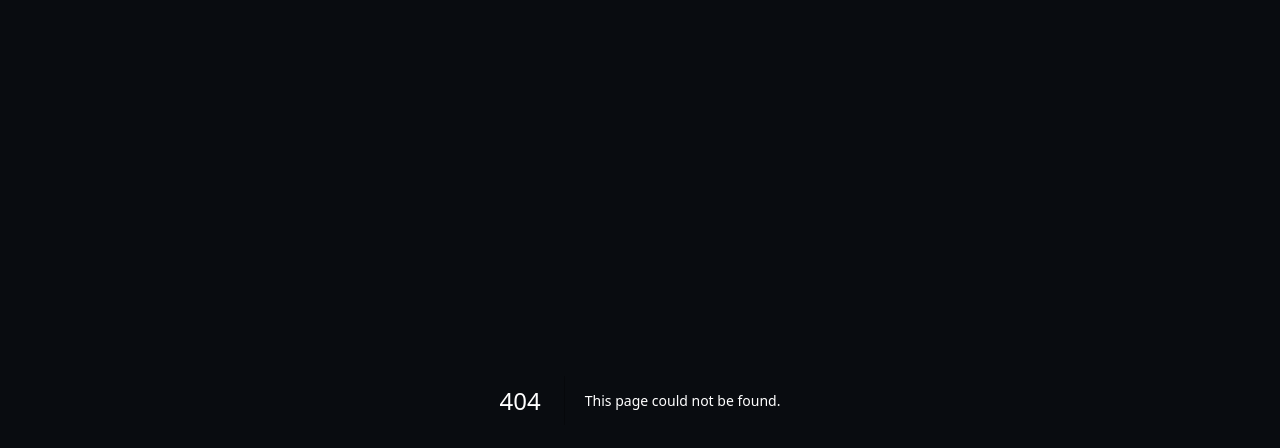
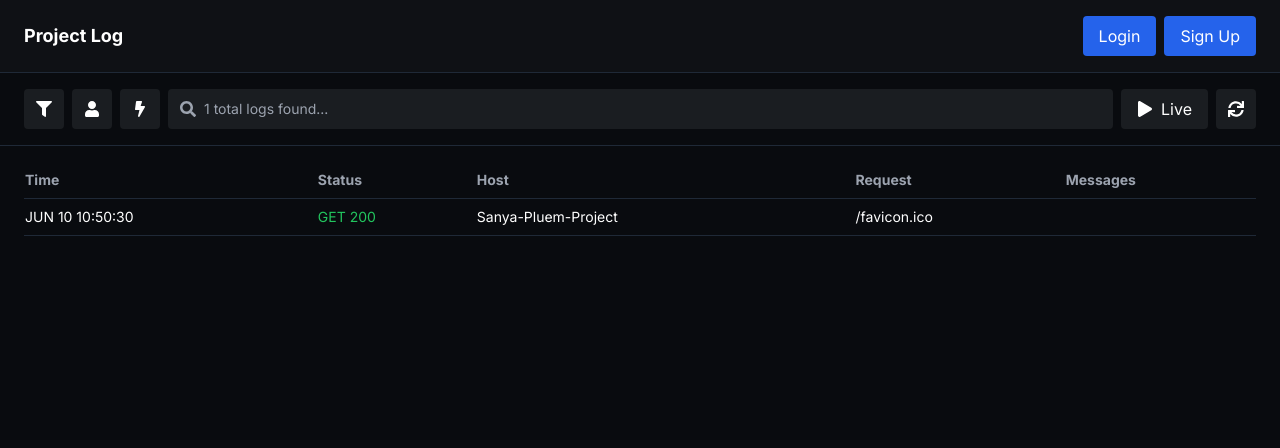
Before and after one commit to SaharatPankawn/project-final, a Next.js app: page /logs in a window 1280 px wide. Before the commit this address had no page. Shown: the top 448 px of the page. Built offline with nearby package versions, Linux system fonts and the light colour scheme.

Commit message:
add logs first build

```diff
--- /dev/null
+++ b/app/logs/page.tsx
@@ -0,0 +1,89 @@
+'use client'
+import React from 'react'
+import {
+  FaFilter,
+  FaUser,
+  FaBolt,
+  FaSearch,
+  FaSync,
+  FaPlay,
+} from 'react-icons/fa'
+import Navbar from '../../components/navbar'
+
+export default function ProjectLogPage() {
+  return (
+    <div className='min-h-screen bg-[#090B0F] text-white'>
+      {/* Navbar */}
+      <nav className='flex items-center justify-between border-b border-gray-800 bg-[#0f1115] px-6 py-4'>
+        <h1 className='text-lg font-semibold'>Project Log</h1>
+        <div className='flex gap-2'>
+          <button className='rounded bg-blue-600 px-4 py-2 hover:bg-blue-700'>
+            Login
+          </button>
+          <button className='rounded bg-blue-600 px-4 py-2 hover:bg-blue-700'>
+            Sign Up
+          </button>
+        </div>
+      </nav>
+
+      {/* Search bar & Controls */}
+      <div className='flex items-center gap-2 border-b border-gray-800 px-6 py-4'>
+        {/* Icon buttons */}
+        <button className='flex h-10 w-10 items-center justify-center rounded bg-[#1a1d21] hover:bg-[#25292d]'>
+          <FaFilter className='text-white' />
+        </button>
+        <button className='flex h-10 w-10 items-center justify-center rounded bg-[#1a1d21] hover:bg-[#25292d]'>
+          <FaUser className='text-white' />
+        </button>
+        <button className='flex h-10 w-10 items-center justify-center rounded bg-[#1a1d21] hover:bg-[#25292d]'>
+          <FaBolt className='text-white' />
+        </button>
+
+        {/* Search input */}
+        <div className='flex h-10 flex-1 items-center rounded bg-[#1a1d21] px-3'>
+          <FaSearch className='mr-2 text-gray-400' />
+          <input
+            type='text'
+            placeholder='1 total logs found...'
+            className='flex-1 bg-transparent text-sm text-white outline-none'
+          />
+        </div>
+
+        {/* Live button */}
+        <button className='flex h-10 items-center gap-2 rounded bg-[#1a1d21] px-4 text-white hover:bg-[#25292d]'>
+          <FaPlay className='text-white' />
+          Live
+        </button>
+
+        {/* Refresh button */}
+        <button className='flex h-10 w-10 items-center justify-center rounded bg-[#1a1d21] hover:bg-[#25292d]'>
+          <FaSync className='text-white' />
+        </button>
+      </div>
+
+      {/* Table */}
+      <div className='px-6 py-4'>
+        <table className='w-full text-sm'>
+          <thead className='border-b border-gray-800'>
+            <tr className='text-gray-400'>
+              <th className='py-2 text-left'>Time</th>
+              <th className='py-2 text-left'>Status</th>
+              <th className='py-2 text-left'>Host</th>
+              <th className='py-2 text-left'>Request</th>
+              <th className='py-2 text-left'>Messages</th>
+            </tr>
+          </thead>
+          <tbody>
+            <tr className='border-b border-gray-800'>
+              <td className='py-2'>JUN 10 10:50:30</td>
+              <td className='text-green-500'>GET 200</td>
+              <td>Sanya-Pluem-Project</td>
+              <td>/favicon.ico</td>
+              <td className='text-gray-500'></td>
+            </tr>
+          </tbody>
+        </table>
+      </div>
+    </div>
+  )
+}
```
